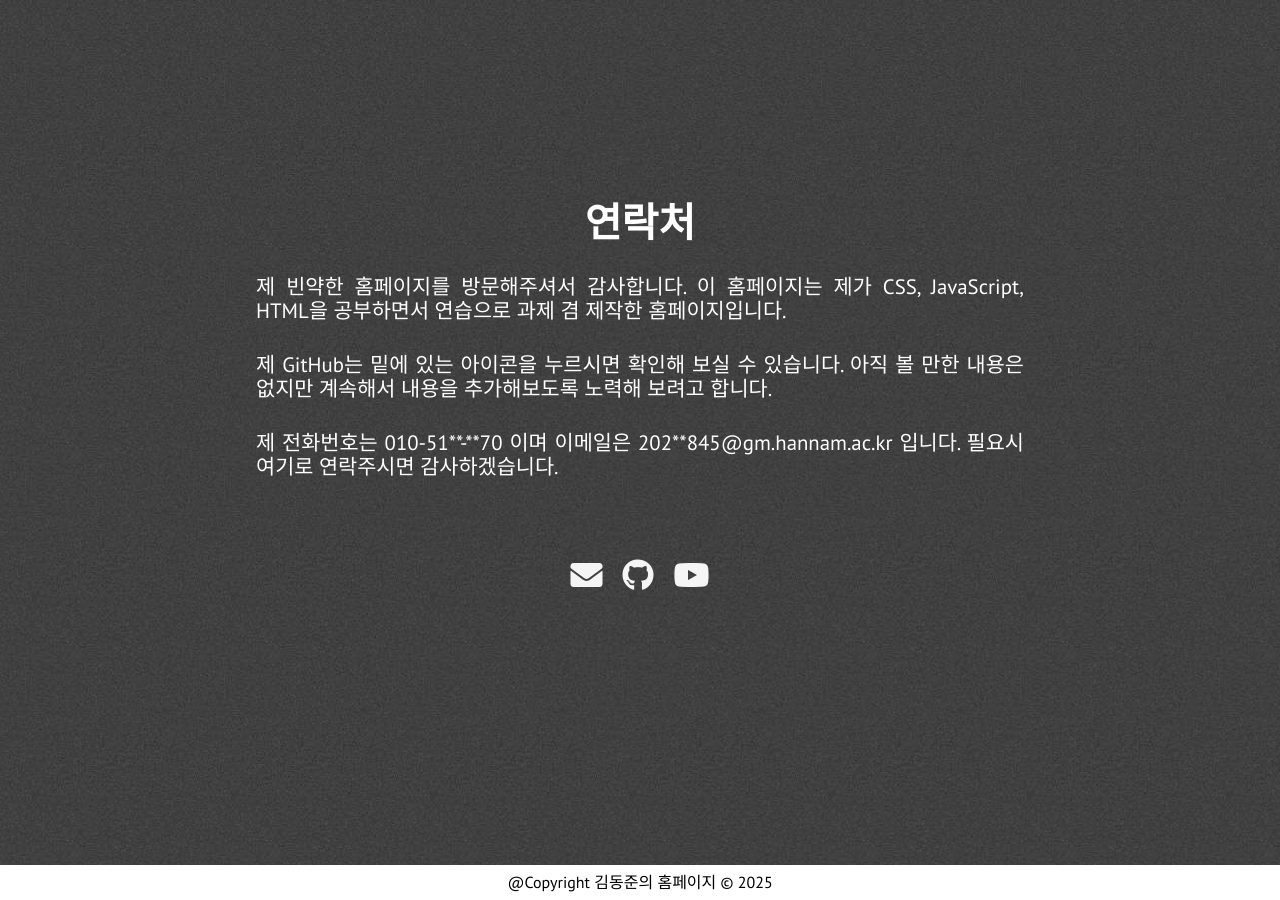
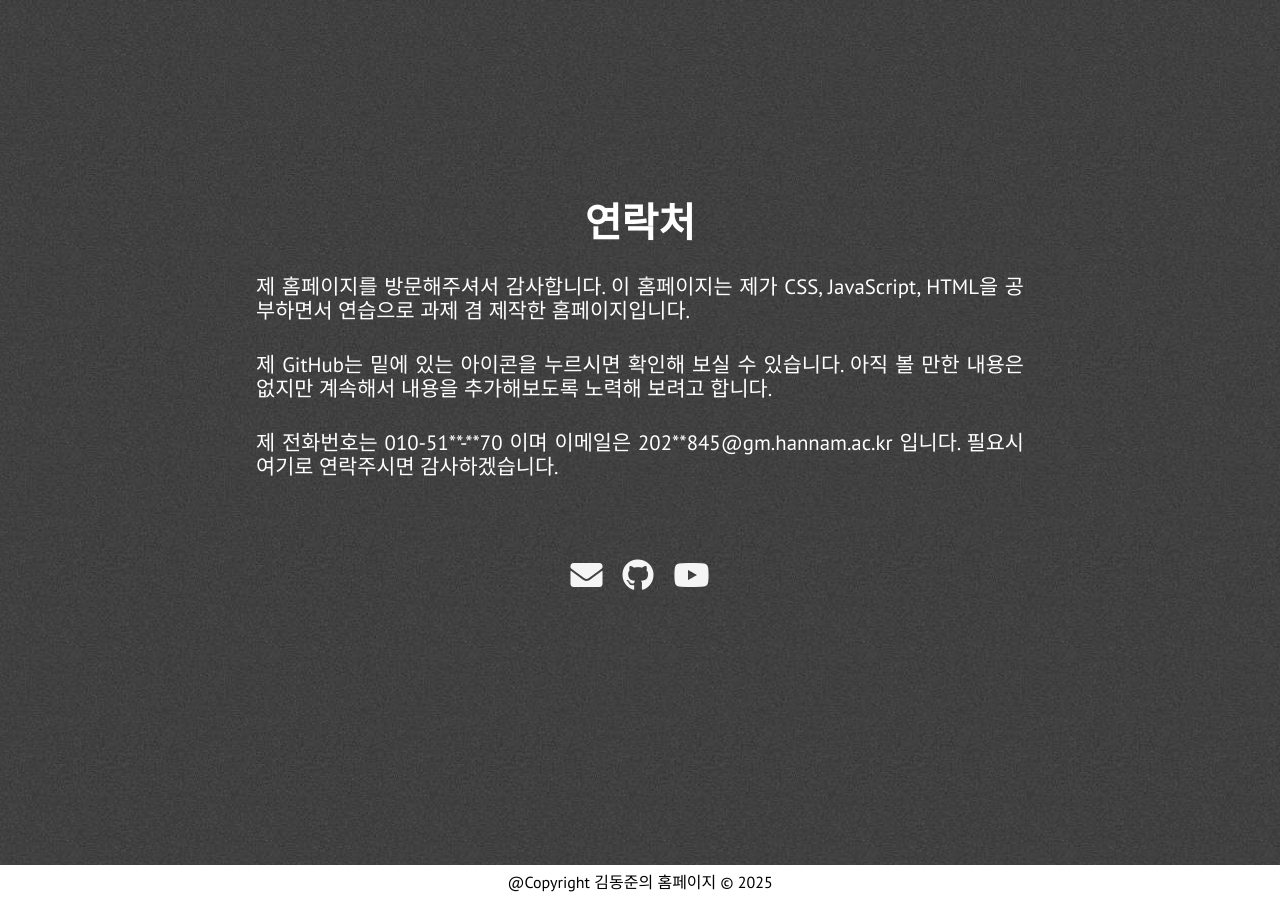
Before and after one commit to kkdonjuun122/kkdonjuun122, a Jekyll site: the page built from index.html, in a window 1280 px wide and 900 px high, scrolled down 4035 px. Built offline with Jekyll 4.4.1, drawn with Linux system fonts in a browser that asks for light colours; nearby versions of some CDN libraries.

Commit message:
Add files via upload

```diff
--- a/_includes/extra.html
+++ b/_includes/extra.html
@@ -3,7 +3,7 @@
         <div>
             <div class="section-heading" id="chat-text">연락처</div>
             <p class="paragraph-text justify-text">
-                제 빈약한 홈페이지를 방문해주셔서 감사합니다. 이 홈페이지는 제가 CSS, JavaScript, HTML을 공부하면서 연습으로 과제 겸 제작한 홈페이지입니다.
+                제 홈페이지를 방문해주셔서 감사합니다. 이 홈페이지는 제가 CSS, JavaScript, HTML을 공부하면서 연습으로 과제 겸 제작한 홈페이지입니다.
             </p>
             <p class="paragraph-text justify-text">
                 제 GitHub는 밑에 있는 아이콘을 누르시면 확인해 보실 수 있습니다. 아직 볼 만한 내용은 없지만 계속해서 내용을 추가해보도록 노력해 보려고 합니다.
@@ -23,12 +23,6 @@
                     <a href="https://youtube.com"><i class="head-icon fab fa-youtube"></i></a>
                 </span>
 
-                <!-- <span class="hint--bottom bottom-link" aria-label="Reddit">
-                    <a href="https://www.reddit.com/u/{{ site.reddit_username }}"><i class="head-icon fab fa-reddit"></i></a>
-                </span>
-                <span class="hint--bottom bottom-link" aria-label="Twitter">
-                    <a href="https://twitter.com/{{ site.twitter_username }}"><i class="head-icon fab fa-twitter"></i></a>
-                </span> -->
             </div>
         </div>
     </section>
```
